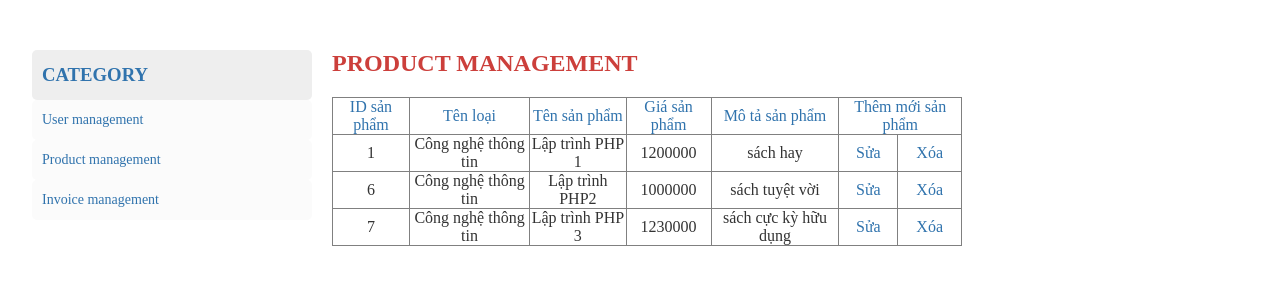
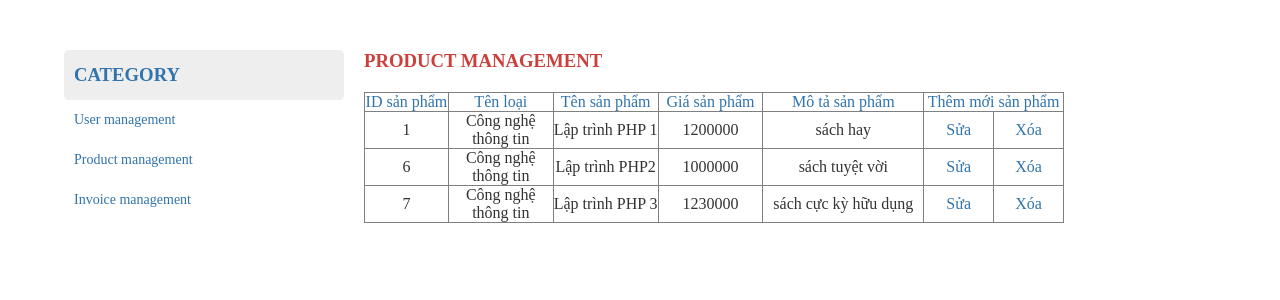
Before and after one commit to henryroberts/inf_205_1, a PHP site: page / in a window 1280 px wide. Shown: the top 300 px of the page. Run offline with PHP 8.4, Linux system fonts and the light colour scheme; data comes from the database, SQL or seed files in the repository; style sheets or scripts are compiled from the project's sources.

Commit message:
sua nhieu

```diff
--- a/index.php
+++ b/index.php
@@ -3,11 +3,12 @@
 <head>
     <meta charset="UTF-8">
     <title>Quản lý sản phẩm</title>
-    <link href="style/style.less" rel="stylesheet/less" type="text/css" />
-    <script language="JavaScript" src="js/less.min.js"></script>
+    <link href="style/style.css" rel="stylesheet" type="text/css">
+    <!-- <link href="style/style.less" rel="stylesheet/less" type="text/css" />
+    <script type="text/javascript" src="js/less.min.js"></script> -->
 </head>
 <body>
-<div id="wrapper">
+<section id="wrapper">
     <aside>
         <h3>Category</h3>
         <ul>
@@ -51,6 +52,6 @@
             </table>
         </form>
     </article>
-</div><!--end wrapper-->
+</section>
 </body>
 </html>
--- /dev/null
+++ b/style/style.css
@@ -0,0 +1,94 @@
+aside, article {
+    display: block;
+}
+* {margin: 0px; padding: 0px;}
+a {
+    text-decoration: none;
+}
+#wrapper {
+    width: 90%;
+    margin: auto;
+    margin-top: 50px;
+    color: #333333;
+    position: relative;
+}
+aside {
+    float: left;
+    width: 280px;
+}
+h3 {
+    color: #3073AD;
+    background-color: #EEEEEE;
+    height: 50px;
+    line-height: 50px;
+    padding-left: 10px;
+    text-transform: uppercase;
+    border-radius: 5px;
+}
+ul li {
+    list-style: none;
+    //background-color: #EEEEEE_light;
+    line-height: 40px;
+    font-size: 14px;
+    border-radius: 5px;
+}
+ul li a {
+    color: #3073AD;
+    padding: 10px 120px 10px 10px;
+}
+ul li:hover {
+    background-color: #EEEEEE;
+}
+article {
+    float: left;
+    width: 700px;
+    margin-left: 20px;
+}
+h1 {
+    color: #CC3F3B;
+}
+table {
+    margin-top: 20px;
+    border-collapse: collapse;
+    width: 100%;
+    text-align: center;
+    background-color: white;
+}
+table tr th:first-child, table tr td:first-child  {
+    width: 12%;
+}
+table tr th:last-child, table tr td:last-child  {
+    width: 10%;
+}
+table tr th:nth-child(6), table tr td:nth-child(6)  {
+    width: 10%;
+}
+table tr th:nth-child(2), table tr td:nth-child(2)  {
+    width: 15%;
+}
+table tr th:nth-child(3), table tr td:nth-child(3)  {
+    width: 15%;
+}
+table tr th:nth-child(4), table tr td:nth-child(4)  {
+    width: 15%;
+}
+tbody tr td a {
+    text-decoration: none;
+    color: #3073AD;
+}
+th, td {
+    font-weight: normal;
+}
+thead tr th {
+    color: #3073AD;
+}
+thead tr a {
+    text-decoration: none;
+    color: #3073AD;
+}
+thead tr a:hover {
+     color: #CC3F3B;
+ }
+tbody tr td a:hover {
+    color: #CC3F3B;
+ }
--- a/style/style.less
+++ b/style/style.less
@@ -14,10 +14,11 @@
   text-decoration: none;
 }
 #wrapper {
-  width: 95%;
+  width: 100%;
   margin: auto;
   margin-top: 50px;
   color: @color_text;
+  position: relative;
   //border: 1px double @color_danger;
 
   aside {
@@ -64,7 +65,6 @@
     margin-top: 20px;
     border-collapse: collapse;
     width: 90%;
-    position: relative;
     text-align: center;
     background-color: white;
 
--- a/them.php
+++ b/them.php
@@ -21,7 +21,6 @@
     <table border="1">
         <thead>
         <tr>
-            <th>Mã sản phẩm</th>
             <th>Mã loại</th>
             <th>Tên sản phẩm</th>
             <th>Giá sản phẩm</th>
@@ -30,7 +29,6 @@
         </thead>
         <tbody>
             <tr>
-                <td><input type="text" name="id_san_pham" /></td>
                 <td><input type="text" name="id_loai_sp" /></td>
                 <td><input type="text" name="ten_sp" /></td>
                 <td><input type="text" name="ga_sp" /></td>
```
Lines whose indentation alone changed are shown as unchanged.
